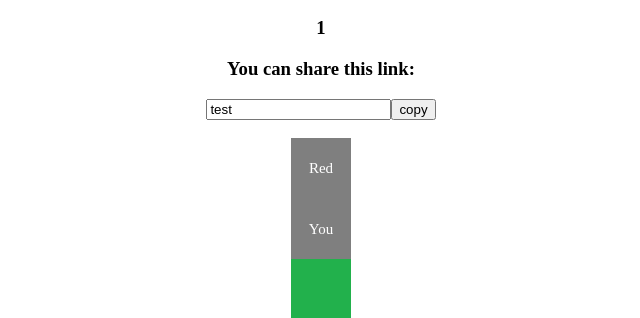
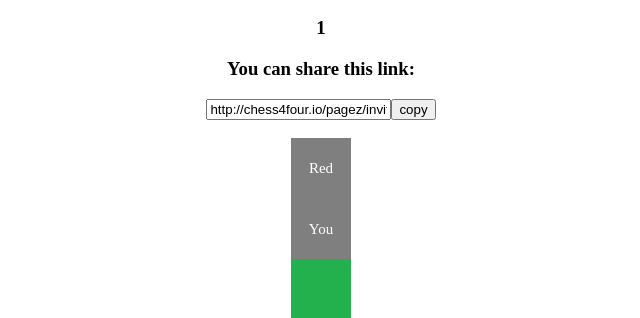
Before and after one commit to bamboomy/c44_php, a PHP site: page /readyRoom.php in a window 1280 px wide. Shown: the part 251-569 px from the top of the page, without its empty margins (319-959 px from the left). Run offline with PHP 8.4, Linux system fonts and the light colour scheme; the visitor is signed in with stand-in values (Sample User, id 1).

Commit message:
real for real?

```diff
--- a/pagez/readyRoom.php
+++ b/pagez/readyRoom.php
@@ -96,7 +96,7 @@ session_start();
 		<h3>We're waiting on the other players for game:</h3>
 		<h3><? echo $_SESSION['sentence']; ?></h3>
 		<h3>You can share this link:</h3>
-		<input type="text" value="test" /><input type="button" value="copy" />
+		<? echo "<input type='text' value='http://chess4four.io/pagez/invite.php?game=".$_SESSION['hash']."' /><input type='button' value='copy' />"; ?>
 		<br/>
 		<br/>
 			<div class="container">
```
